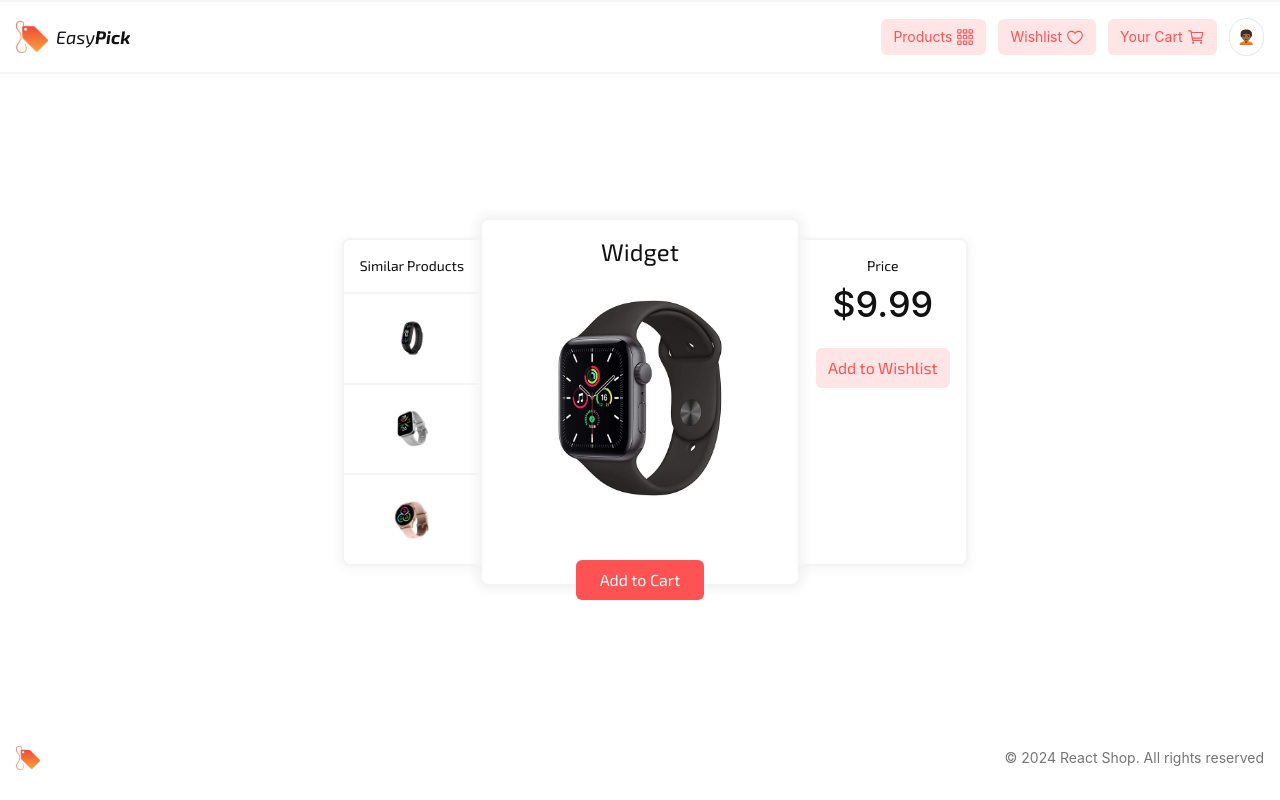
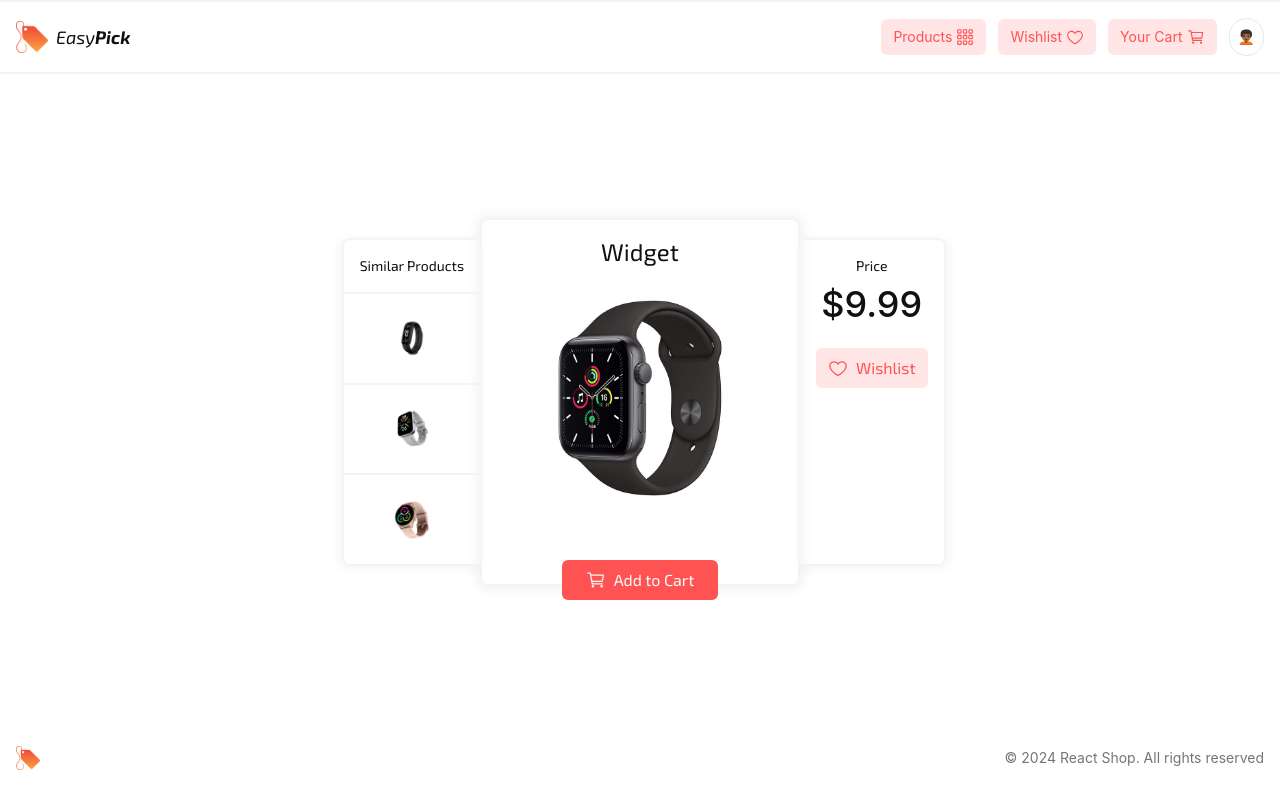
Before and after one commit to Timbar09/Cart-TypeScript-App, a React (Vite) app: page /products/item0001 in a window 1280 px wide. Built offline with nearby package versions, Linux system fonts and the light colour scheme.

Commit message:
Implement wishlist functionality in Product and ProductDetails components

```diff
--- a/src/components/Products/Product.tsx
+++ b/src/components/Products/Product.tsx
@@ -28,6 +28,15 @@ const Product = ({ product }: ProductProps): ReactElement => {
   const img: string = new URL(`../../images/${product.sku}.jpg`, import.meta.url).href;
 
   const onAddToCart = () => {
+    const isWishlisted = wishlistContext.wishlist.find((item) => item.sku === product.sku);
+
+    if (isWishlisted) {
+      wishlistContext.dispatch({
+        type: wishlistContext.WISHLIST_ACTIONS.REMOVE,
+        payload: product,
+      });
+    }
+
     cartContext.dispatch({
       type: cartContext.REDUCER_ACTIONS.ADD,
       payload: { ...product, quantity: 1 },
--- a/src/components/Products/ProductView/ProductDetails.tsx
+++ b/src/components/Products/ProductView/ProductDetails.tsx
@@ -1,10 +1,12 @@
 import useCart from '../../../hooks/useCart';
-
+import useWishlist from '../../../hooks/useWishlist';
 import { CartItemType } from '../../../context/CartProvider';
 import { ProductType } from '../../../context/ProductsProvider';
 
 import Button from '../../Button';
 import CartLineItemStepper from '../../Cart/CartLineItemStepper';
+
+import { PiHeart as NotInWishlistIcon, PiHeartFill as InWishlistIcon } from 'react-icons/pi';
 
 import { numToCurrency } from '../../functions';
 
@@ -15,6 +17,15 @@ type ProductDetailsProps = {
 
 const ProductDetails = ({ cartLineItem, product }: ProductDetailsProps) => {
   const { dispatch, REDUCER_ACTIONS } = useCart();
+  const wishlistContext = useWishlist();
+
+  const inWishlist: boolean = wishlistContext.wishlist.find((item) => item.sku === product.sku)
+    ? true
+    : false;
+
+  const onAddToWishlist = () => {
+    wishlistContext.dispatch({ type: wishlistContext.WISHLIST_ACTIONS.ADD, payload: product });
+  };
 
   return (
     <div className="right hidden sm:flex flex-col gap-6 text-center absolute top-[5%] bottom-[5%] left-[100%] p-4 border-2 border-gray-100 rounded-e-lg">
@@ -25,13 +36,24 @@ const ProductDetails = ({ cartLineItem, product }: ProductDetailsProps) => {
       </div>
 
       <Button
-        buttonRole="secondary"
+        buttonRole={inWishlist ? 'tertiary' : 'secondary'}
         type="button"
-        className="p-2 w-max"
-        aria-label="Add to Cart"
-        title="Add to wishlist"
+        className={`inline-flex items-center gap-2 p-2 w-full ${
+          inWishlist ? 'pointer-events-none' : ''
+        }`}
+        handleClick={inWishlist ? () => {} : onAddToWishlist}
       >
-        Add to Wishlist
+        {inWishlist ? (
+          <>
+            <InWishlistIcon className="text-xl" />
+            <span>Wishlisted</span>
+          </>
+        ) : (
+          <>
+            <NotInWishlistIcon className="text-xl" />
+            <span>Wishlist</span>
+          </>
+        )}
       </Button>
 
       {cartLineItem && (
--- a/src/components/Products/ProductView/index.tsx
+++ b/src/components/Products/ProductView/index.tsx
@@ -3,6 +3,10 @@ import { useParams } from 'react-router-dom';
 import useProducts from '../../../hooks/useProducts';
 import { ProductType } from '../../../context/ProductsProvider';
 import useCart from '../../../hooks/useCart';
+import useWishlist from '../../../hooks/useWishlist';
+
+import { IoCartOutline as CartIcon } from 'react-icons/io5';
+import { BsCartCheck as CartCheckIcon, BsCartX as RemoveIcon } from 'react-icons/bs';
 
 import Button from '../../Button';
 import SimilarProducts from './SimilarProducts';
@@ -14,6 +18,7 @@ const ProductView = () => {
   const { dispatch, REDUCER_ACTIONS, cart } = useCart();
   const { sku } = useParams<{ sku: string }>();
   const { products } = useProducts();
+  const wishlistContext = useWishlist();
 
   const cartLineItem = cart.find((item) => item.sku === sku);
 
@@ -26,6 +31,15 @@ const ProductView = () => {
 
   const addItemToCart = () => {
     if (product) {
+      const isWishlisted = wishlistContext.wishlist.find((item) => item.sku === product.sku);
+
+      if (isWishlisted) {
+        wishlistContext.dispatch({
+          type: wishlistContext.WISHLIST_ACTIONS.REMOVE,
+          payload: product,
+        });
+      }
+
       dispatch({ type: REDUCER_ACTIONS.ADD, payload: { ...product, quantity: 1 } });
     } else {
       console.error('Product is undefined');
@@ -64,14 +78,39 @@ const ProductView = () => {
 
           <img src={img} alt={product.name} className="w-100" />
 
-          <Button
-            buttonRole={cartLineItem ? 'tertiary' : 'primary'}
-            type="button"
-            className="hidden sm:inline-block relative -bottom-8 px-6 w-max"
-            handleClick={cartLineItem ? removeItemFromCart : addItemToCart}
-          >
-            {cartLineItem ? 'Remove from Cart' : 'Add to Cart'}
-          </Button>
+          {cartLineItem ? (
+            <div className="hidden sm:inline-block group relative -bottom-8 w-min rounded-md overflow-hidden">
+              <Button
+                buttonRole="tertiary"
+                type="button"
+                className="absolute sm:inline-flex items-center gap-2 px-6 w-full pointer-events-none rounded-none group-hover:-translate-y-full transition-transform duration-500 delay-300 ease-in-out
+                "
+              >
+                <CartCheckIcon className="text-xl" />
+                <span>Added to Cart</span>
+              </Button>
+
+              <Button
+                buttonRole="tertiary"
+                type="button"
+                className="sm:inline-flex items-center gap-2 px-6 w-max rounded-none translate-y-full group-hover:-translate-y-0 transition-transform duration-500 delay-300 ease-in-out"
+                handleClick={removeItemFromCart}
+              >
+                <RemoveIcon className="text-xl" />
+                <span>Remove from Cart</span>
+              </Button>
+            </div>
+          ) : (
+            <Button
+              buttonRole="primary"
+              type="button"
+              className="hidden sm:inline-flex items-center gap-2 relative -bottom-8 px-6 w-max"
+              handleClick={addItemToCart}
+            >
+              <CartIcon className="text-xl" />
+              <span>Add to Cart</span>
+            </Button>
+          )}
 
           <SimilarProducts
             products={similarProducts}
```
